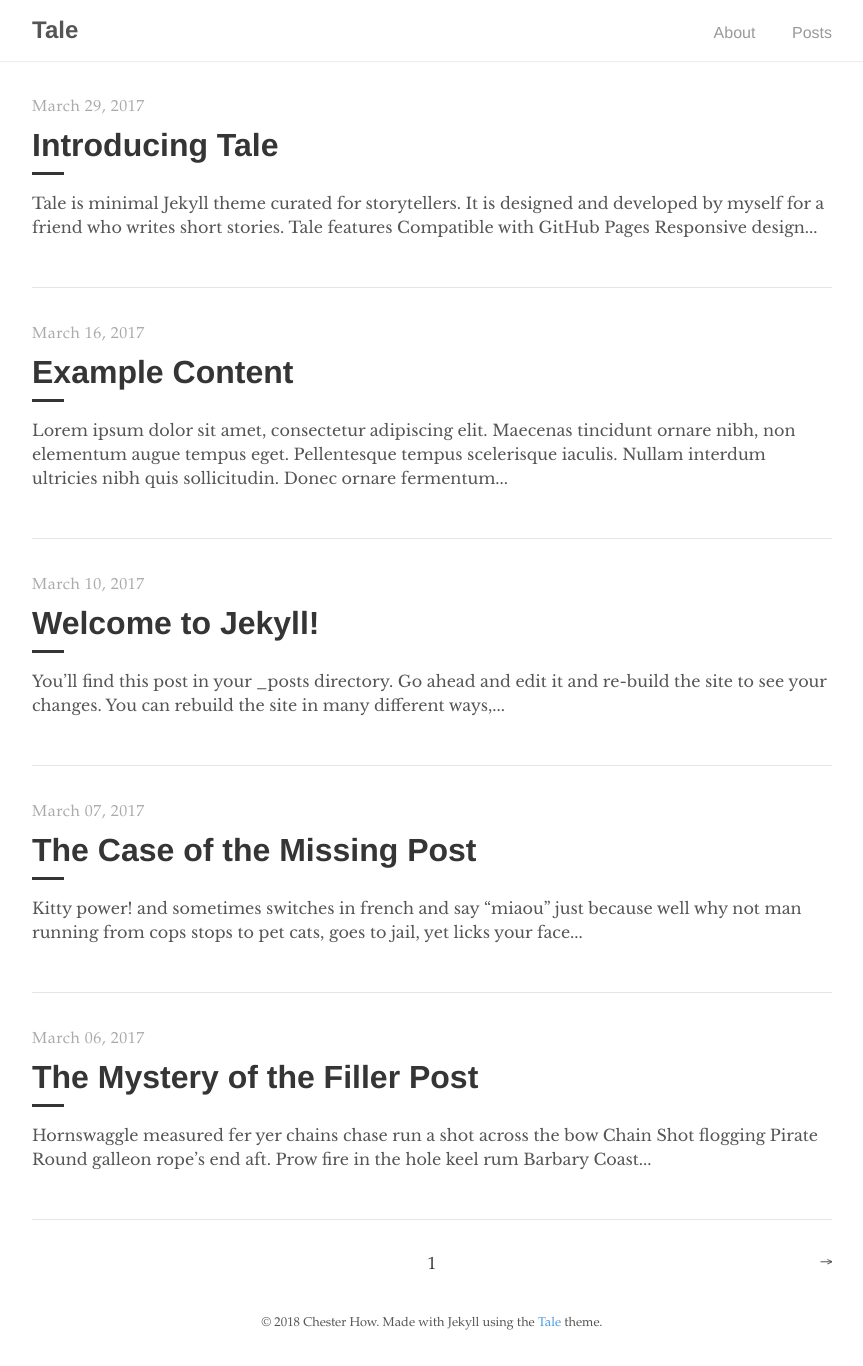
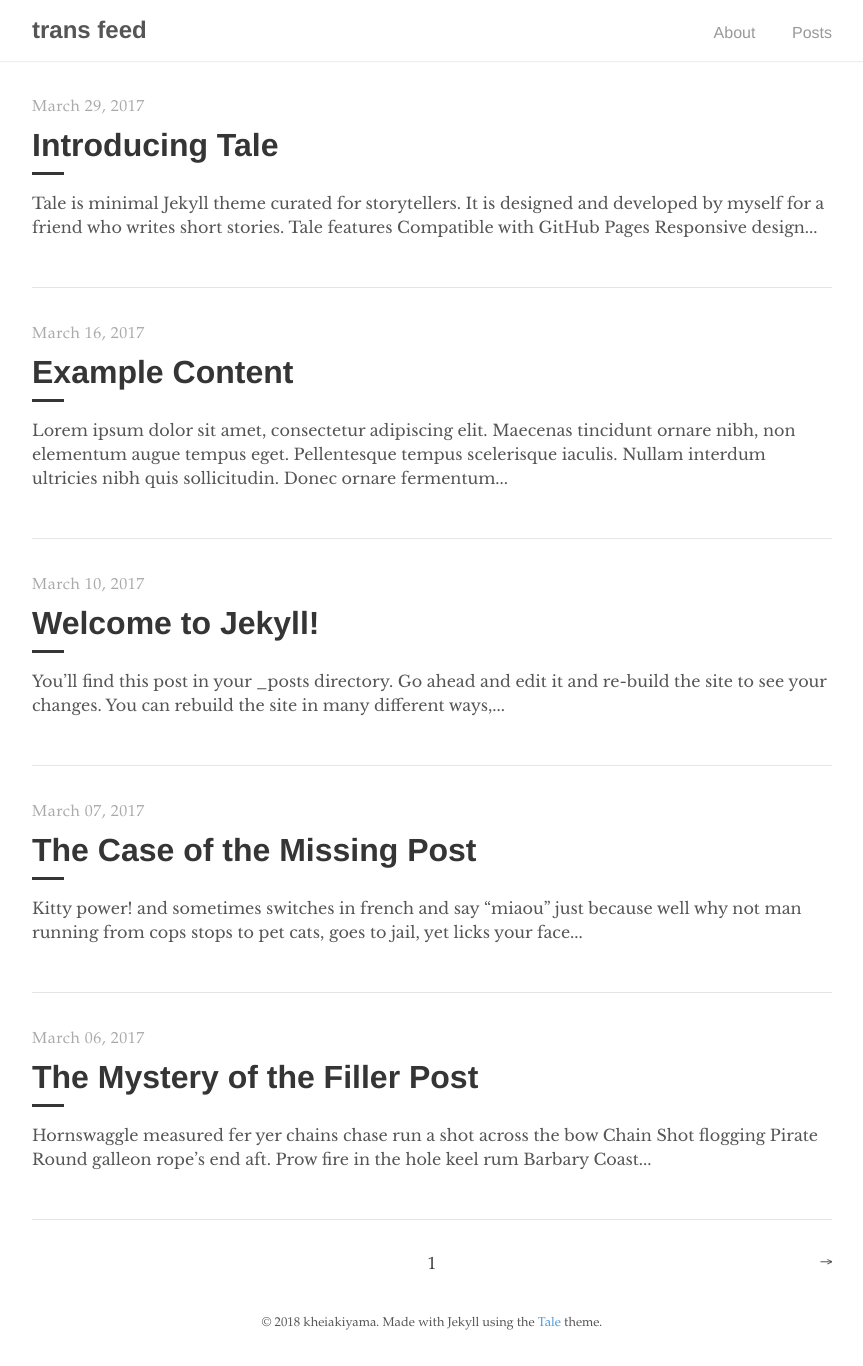
Before and after one commit to kheiakiyama/trans-feed, a Jekyll site: the page built from index.html, in a window 1280 px wide. Shown: the whole page, without its empty margins (208-1071 px from the left). Built offline with Jekyll 4.4.1, drawn with Linux system fonts in a browser that asks for light colours; the list of posts is cut into pages by our own code.

Commit message:
fix config

```diff
--- a/_config.yml
+++ b/_config.yml
@@ -1,14 +1,14 @@
 # Site settings
-title:          Tale
-description:    "Minimal Jekyll theme for storytellers"
-baseurl:        "/tale"
+title:          trans feed
+description:    "Translated Feed from en-us to ja-jp"
+baseurl:        "."
 url:            "https://chesterhow.github.io"
 
 # Author
 author:
-  name:         Chester How
-  url:          https://chester.how
-  email:        chesterhow@gmail.com
+  name:         kheiakiyama
+  url:          https://cv.kheiakiyama.com
+  email:        kheiakiyama@gmail.com
 
 # Build settings
 markdown:       kramdown
```
